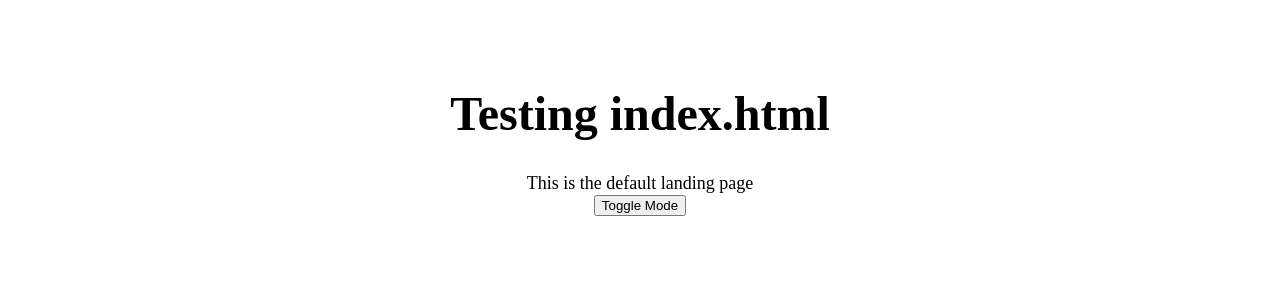
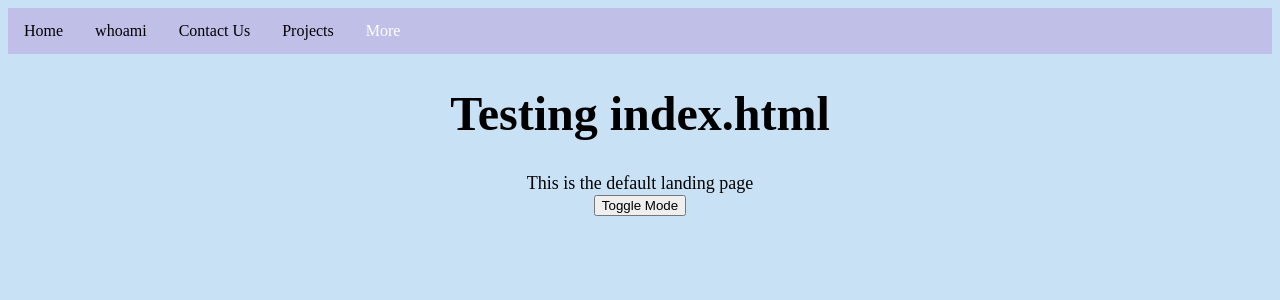
Before and after one commit to RiverCityCyber/dev, a PHP site: page /html/index.html in a window 1280 px wide. Shown: the top 300 px of the page. Run offline with PHP 8.4, Linux system fonts and the light colour scheme; some web fonts are replaced.

Commit message:
Updated css for initial page load to load a default light or dark theme; updated css for navbar text

```diff
--- a/home.css
+++ b/home.css
@@ -1,14 +1,15 @@
 :root {
     font-size: 18px;
     font-family: "Times New Roman", Times, serif;
+    --bkgr-img: url('../images/mountainlake.jpg');
 }
 
 body.dark-mode {
     /* Include a Lightbulb icon, thatd be cool */
     --bkgr-c: rgb(30, 30, 30);
     --bkgr-c-2: rgb(75, 75, 80);
-    --bkgr-img: url('../images/mountainlake.jpg');
-    --ptxt-c: white;
+    --narbr-c: rgb(50, 50, 50);
+    --ptxt-c: rgb(255, 255, 255);
     --inpt-txt-c: rgb(82, 82, 82);
     --a-c: rgb(0, 70, 151);
     --a-c-visited: rgb(103, 0, 151);
@@ -17,7 +18,7 @@ body.dark-mode {
 body.light-mode {
     --bkgr-c: rgb(200, 225, 245);
     --bkgr-c-2: rgb(191, 191, 232);
-    --bkgr-img: url('../images/mountainlake.jpg');
+    --narbr-c: rgb(50, 50, 50);
     --ptxt-c: rgb(0, 0, 0);
     --inpt-txt-c: rgb(240, 240, 255);
     --a-c: rgb(0, 70, 151);
@@ -50,7 +51,7 @@ h1 {
 .navbar a {
     float: left;
     font-size: 16px;
-    color: white;
+    color: var(--ptxt-c);
     text-align: center;
     padding: 14px 16px;
     text-decoration: none;
--- a/script.js
+++ b/script.js
@@ -1,10 +1,13 @@
 /* Dark Mode JS */
 document.addEventListener('DOMContentLoaded', function () {
     const toggle = document.getElementById('dm-toggle');
-    const prefersDark = window.matchMedia("(prefers-color-scheme: dark");
-    if (prefersDark.matches) {
+    const prefersDark = window.matchMedia("(prefers-color-scheme: dark").matches;
+    if (prefersDark) {
         document.body.classList.add('dark-mode');
         toggle.textContext = 'Dark Mode';
+    } else {
+        document.body.classList.add('light-mode');
+        document.body.classList.remove('dark-mode');
     }
     toggle.addEventListener('click', function () {
         if (document.body.classList.contains('dark-mode')) {
```
